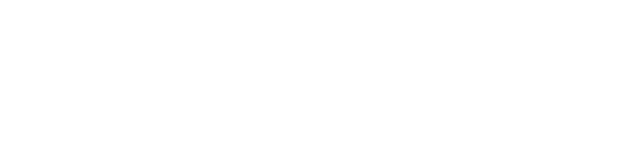
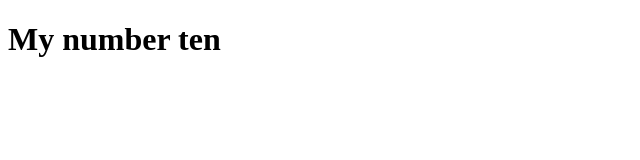
Before and after one commit to soldev00/class-work, a plain HTML site: page pages/ten.html in a window 1280 px wide. Shown: the whole page, without its empty margins (0-640 px from the left). Drawn offline with Linux system fonts and the light colour scheme.

Commit message:
added my page

```diff
--- a/pages/ten.html
+++ b/pages/ten.html
@@ -3,9 +3,10 @@
 <head>
     <meta charset="UTF-8">
     <meta name="viewport" content="width=g, initial-scale=1.0">
-    <title>Document</title>
+    <title>Ten</title>
 </head>
 <body>
+    <h1>My number ten</h1>
 
 </body>
 </html>
```
